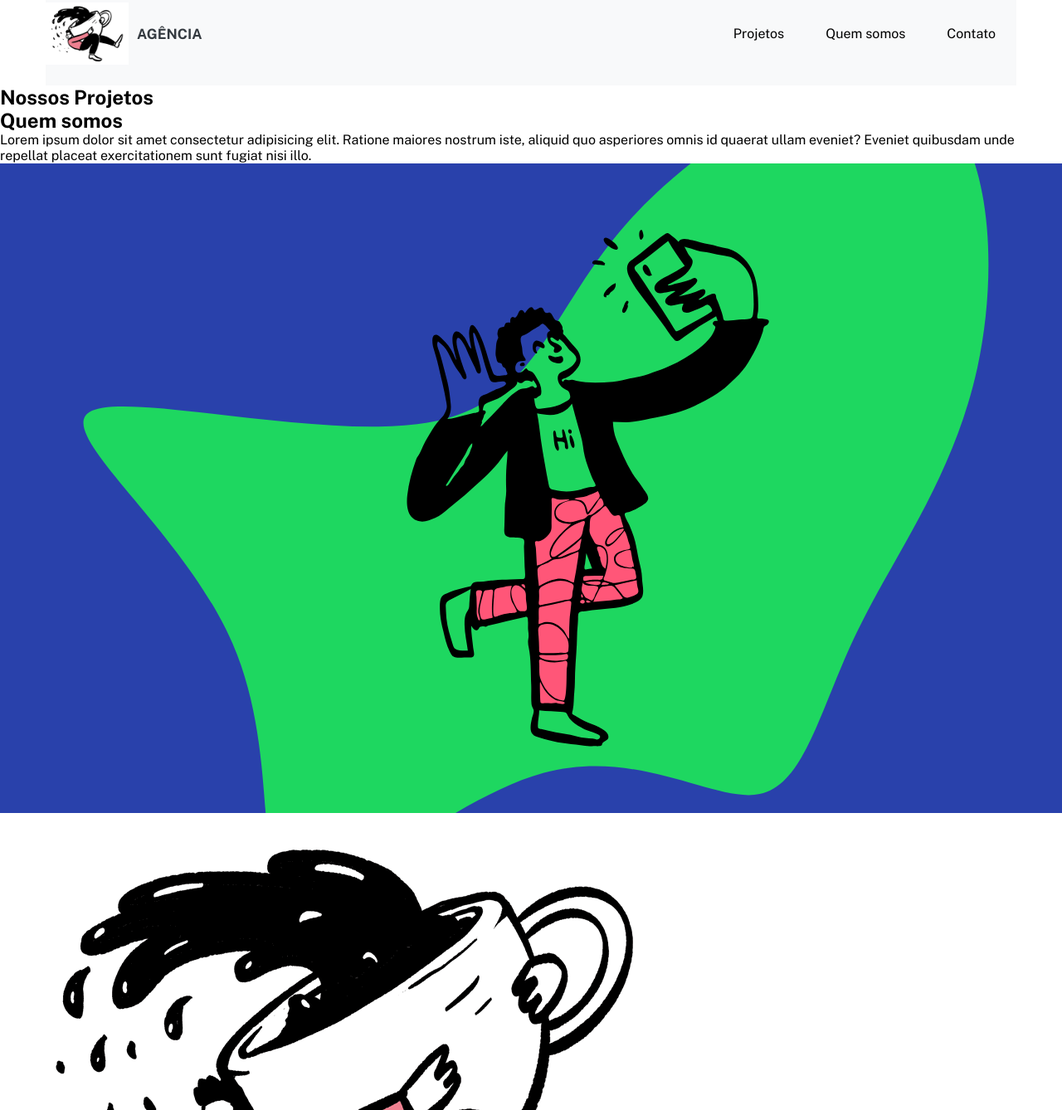
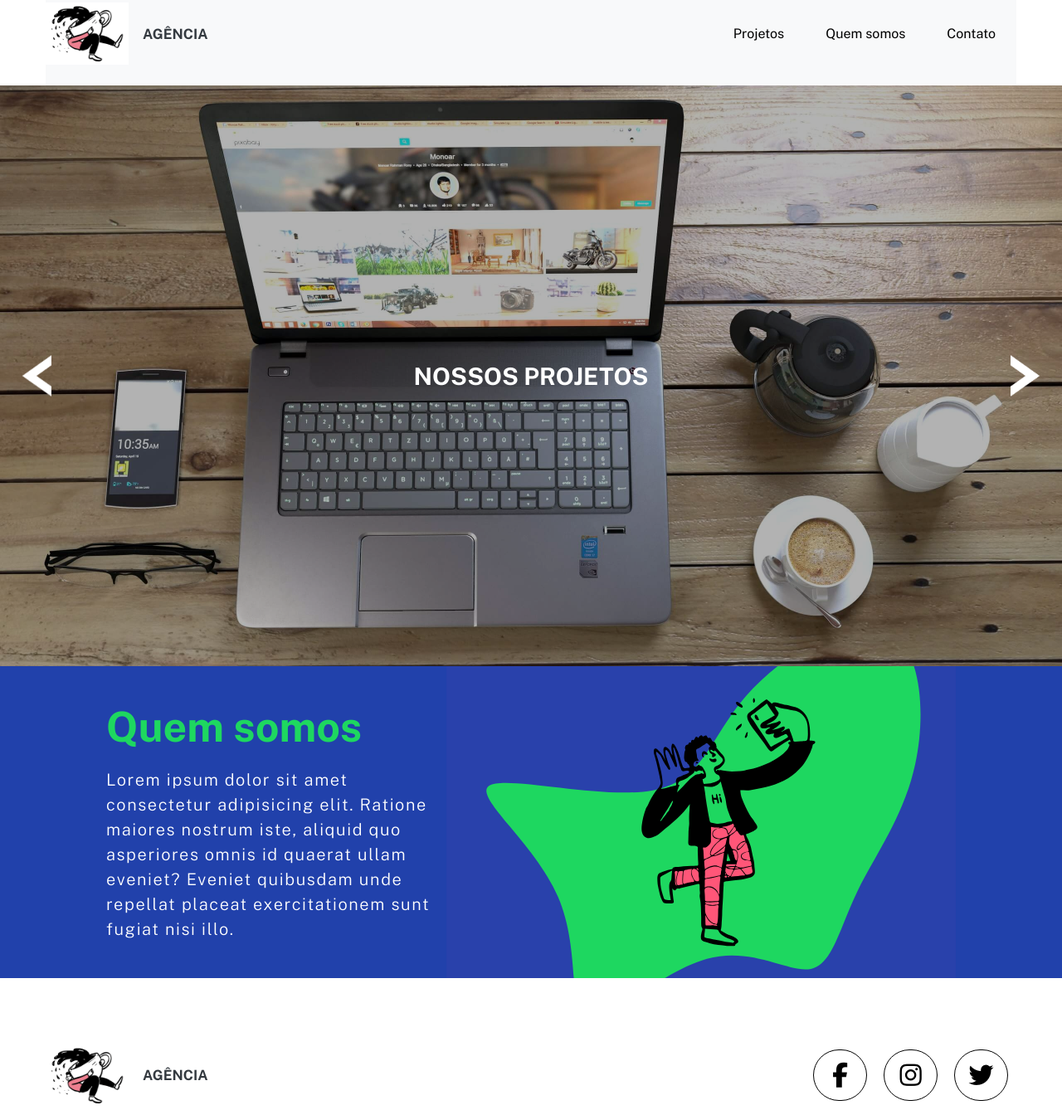
Before and after one commit to Jhonatan-DF/landing-page, a plain HTML site: page index.html in a window 1280 px wide. Shown: the part 22-1360 px from the top of the page at 83% size. Drawn offline with nearby package versions, Linux system fonts and the light colour scheme.

Commit message:
adicionando o restante do css, style

```diff
--- a/index.html
+++ b/index.html
@@ -44,6 +44,9 @@
         <div class="imagem-painel projeto1 mostrar"></div>
         <div class="imagem-painel projeto2"></div>
         <div class="imagem-painel projeto3"></div>
+
+        <a href="#" id="btn-voltar" class="seta btn-voltar">Voltar</a>
+        <a href="#" id="btn-avancar" class="seta btn-avancar">Avançar</a>
       </section>
 
       <section id="quem-somos" class="quem-somos">
@@ -73,7 +76,7 @@
           <span class="titulo">Agência</span>
         </a>
 
-        <div class="redes-socias">
+        <div class="redes-sociais">
           <a href="#" class="redes-social">
             <i class="fab fa-facebook-f"></i>
           </a>
--- a/src/css/style.css
+++ b/src/css/style.css
@@ -15,14 +15,15 @@ body {
   flex-wrap: wrap;
 }
 
-.cabecalho .logo {
+.logo {
   display: flex;
   text-transform: uppercase;
   align-items: center;
   gap: 10px;
 }
 
-.cabecalho .titulo {
+.logo .titulo {
+    margin-left: 7px;
   font-size: 17px;
   font-weight: 700;
   color: #343a40;
@@ -33,7 +34,7 @@ body {
     color: #1ed760;
 }
 
-.cabecalho .logo .imagem {
+.logo .imagem {
   width: 100px;
 }
 
@@ -47,4 +48,144 @@ body {
 
 .cabecalho .navegacao .menu .item a{
     padding: 15px;
+    transition: 0.3s ease-in-out;
 }
+
+.cabecalho .navegacao .menu .item a:hover{
+    background-color: #1ed760;
+    color: white;
+}
+
+.conteudo-principal .paineis{
+    display: flex;
+    align-items: center;
+    justify-content: center;
+    height: 700px;
+    position: relative;
+}
+
+.conteudo-principal .paineis .imagem-painel{
+   background-repeat: no-repeat;
+   background-size: cover ;
+   background-position: center;
+   min-width: 100%;
+   height: 100%;
+   position: absolute;
+   z-index: -1;
+   filter: brightness(70%);
+}
+
+.conteudo-principal .paineis .projeto1{
+    background-image: url('../images/painel1.jpg');
+}
+
+.conteudo-principal .paineis .projeto2{
+    background-image: url('../images/painel2.jpg');
+}
+
+.conteudo-principal .paineis .projeto3{
+    background-image: url('../images/painel3.jpg');
+}
+
+.conteudo-principal .paineis .titulo{
+    color: #fff;
+    text-transform: uppercase;
+    font-size: calc(1em + 1vw);
+}
+
+.conteudo-principal .paineis .seta{
+    background: url('../images/seta.png');
+    background-repeat: no-repeat;
+    background-position: center;
+    background-size: contain;
+    width: 50px;
+    height: 50px;
+    position: absolute;
+    overflow: hidden;
+    text-indent: 100%;
+}
+
+.conteudo-principal .paineis .seta.btn-voltar{
+    left: 20px;
+    transform: rotateY(180deg);
+}
+
+.conteudo-principal .paineis .seta.btn-avancar{
+    right: 20px;
+}
+
+.quem-somos{
+    background-color: #2141AB;
+}
+
+.quem-somos .conteudo{
+    display: flex;
+    align-items: center;
+    padding: 0 10%;
+}
+
+.quem-somos .conteudo .informacoes{
+    width: 40%;
+}
+
+.quem-somos .conteudo .imagem{
+    width: 60%;
+}
+
+.quem-somos .conteudo .informacoes .titulo{
+    font-size: 50px;
+    color: #1ed760;
+    margin-bottom: 20px;
+}
+
+.quem-somos .conteudo .informacoes .texto{
+    font-size: 20px;
+    line-height: 1.5;
+    letter-spacing: 0.1rem;
+    color: #fff;
+    font-weight: 300;
+}
+
+/* em cima diretita baixo esquerda */
+.rodape{
+    padding: 80px 0 20px 0;
+}
+
+.rodape .navegacao{
+    max-width: 1170px;
+    margin: 0 auto;
+    display: flex;
+    justify-content: space-between;
+    align-items: center;
+    flex-wrap: wrap;
+}
+
+.rodape .redes-sociais{
+    display: flex;
+}
+
+.rodape .redes-sociais a{
+    display: flex;
+    font-size: 30px;
+    justify-content: center;
+    margin: 0 10px;
+    border: 1px solid #000000;
+    border-radius: 50px;
+    padding: 15px;
+    width: 65px;
+    transition: 0.3s ease-in-out;
+}
+
+.rodape .redes-sociais a:hover{
+    background-color: #1ed760;
+
+}
+
+.rodape .navegacao .logo .imagem{
+    width: 100px;
+}
+
+.rodape .copyright{
+    margin-top: 70px;
+    text-align: center;
+}
```
